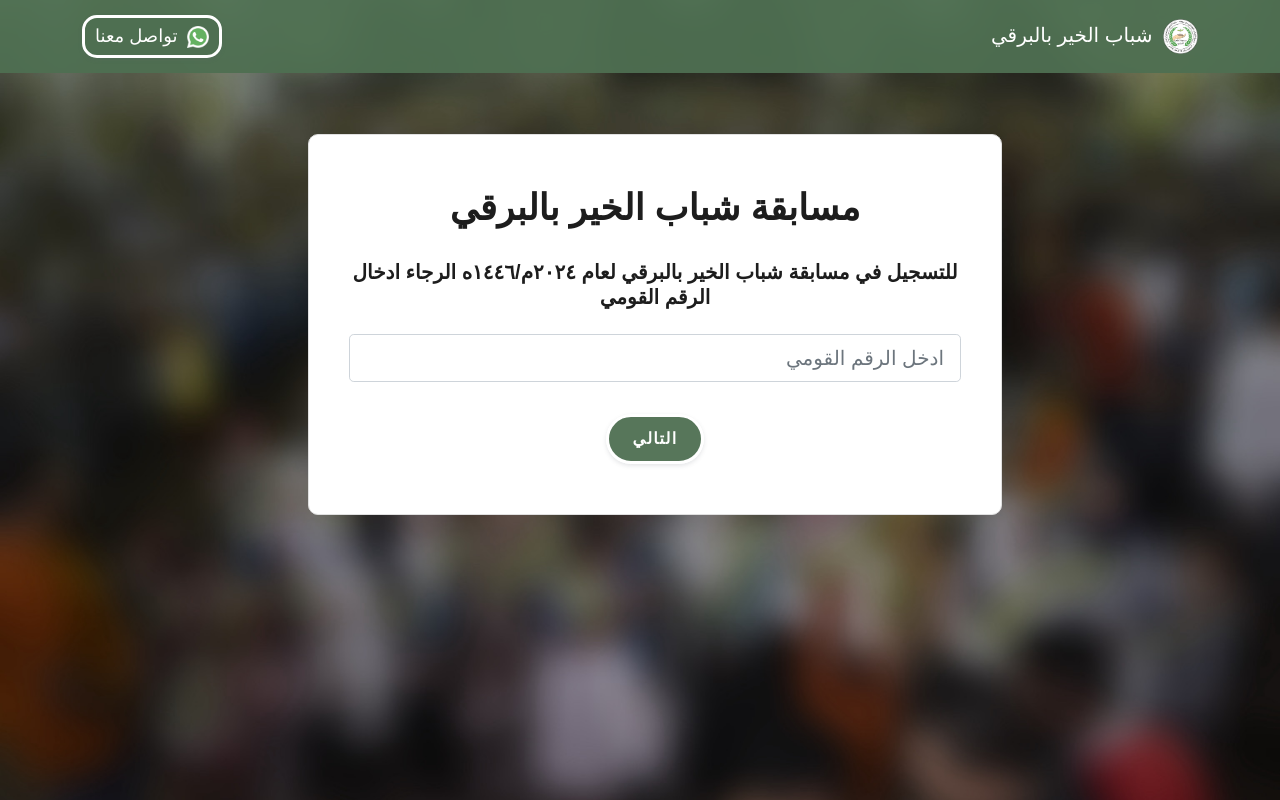
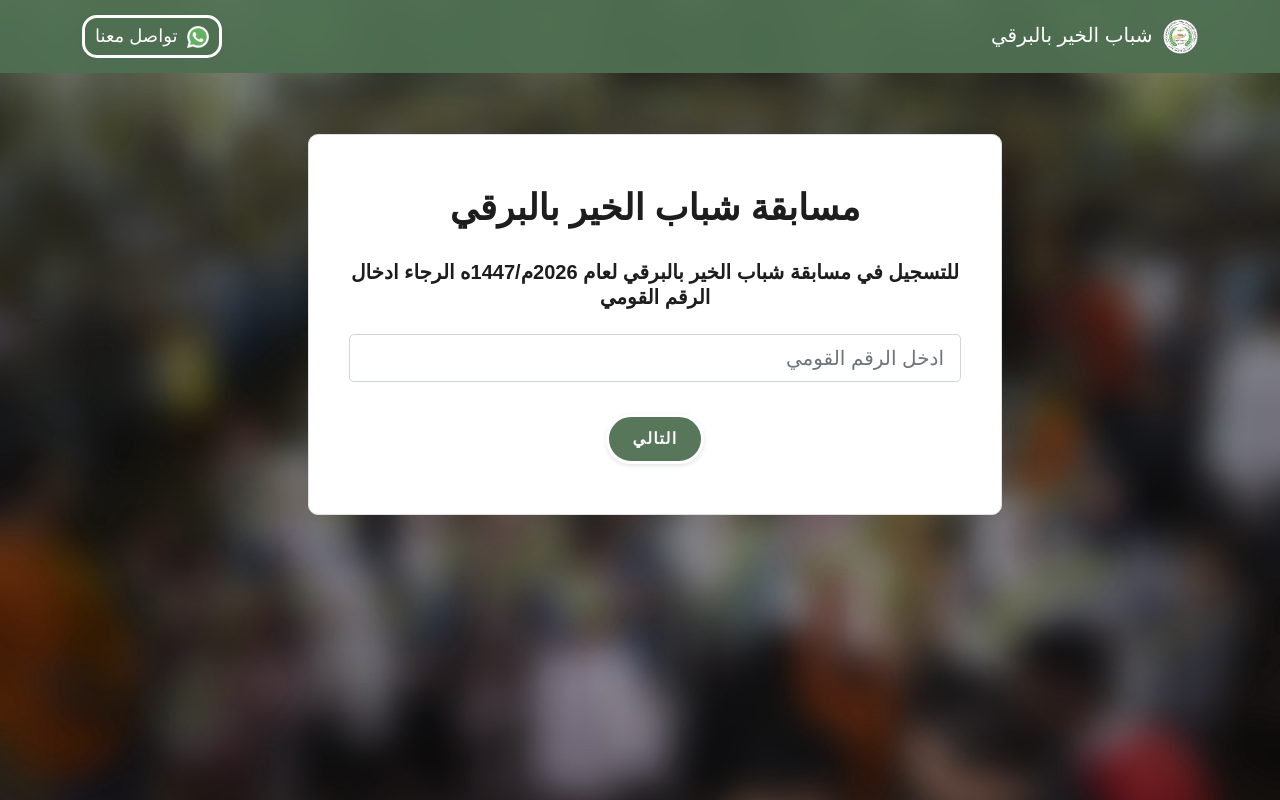
Before and after one commit to tariqhosny/Shabab-Elkhier, a Django app: page /registration in a window 1280 px wide. Run offline with Django 4.2, Linux system fonts and the light colour scheme; some libraries are stand-ins or nearby versions.

Commit message:
change the year text in the html

```diff
--- a/templates/natiga/natiga.html
+++ b/templates/natiga/natiga.html
@@ -18,7 +18,7 @@
                     <br>
                     <br>
                     <h5>نتيجة مسابقة شباب الخير بالبرقي</h5>
-                    <h5>لعام 2024</h5>
+                    <h5>لعام 2026</h5>
                   </div>
                 </div>
               </div>
--- a/templates/registration/registration-form-nationalID.html
+++ b/templates/registration/registration-form-nationalID.html
@@ -9,7 +9,7 @@
         </div>
       </div>
         {% if hideNationalID == False %}
-            <h5 class="text-center">للتسجيل في مسابقة شباب الخير بالبرقي لعام ٢٠٢٤م/١٤٤٦ه الرجاء ادخال الرقم القومي</h5>
+            <h5 class="text-center">للتسجيل في مسابقة شباب الخير بالبرقي لعام 2026م/1447ه الرجاء ادخال الرقم القومي</h5>
             <br>
             <form method="POST" action="#" class="row g-3 needs-validation" novalidate>
               {% csrf_token %}
```
